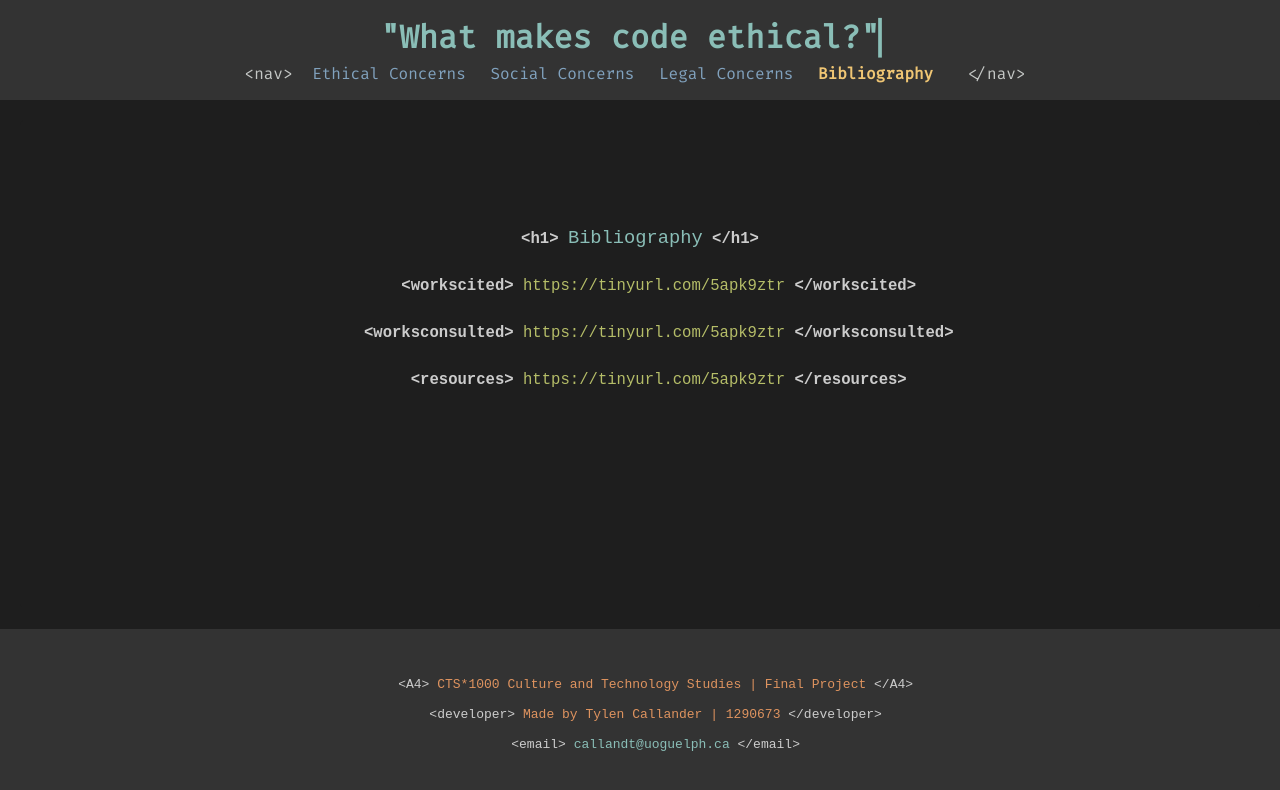
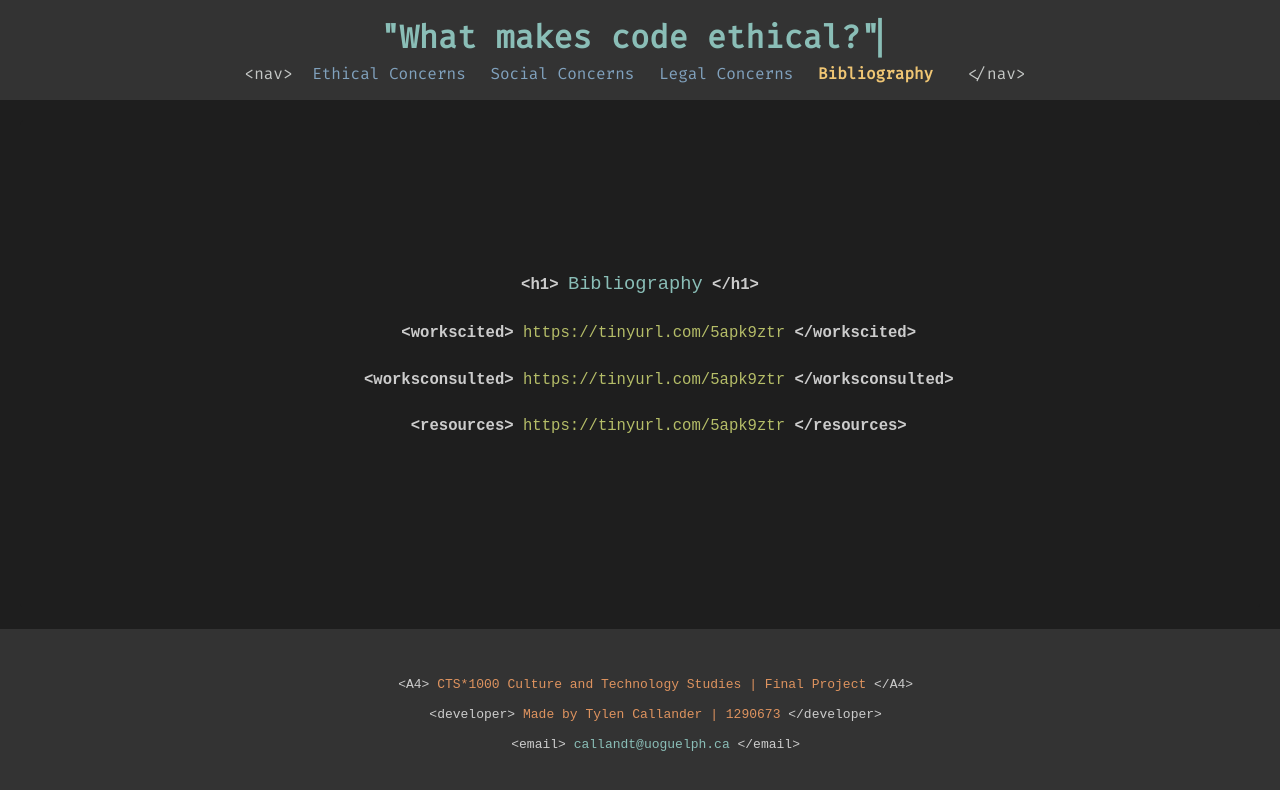
Before and after one commit to TylenCallander/CTS1000-Website, a plain HTML site: page biblio.html in a window 1280 px wide. Drawn offline with Linux system fonts and the light colour scheme.

Commit message:
Update biblio.html

```diff
--- a/biblio.html
+++ b/biblio.html
@@ -20,7 +20,7 @@
     <main>
         <!-- Use preformatted tags to simulate terminal output -->
         <pre><code class="main-code">
-    <span class="tag"><br><br><br>&lt;h1&gt;</span> <span class="heading">Bibliography</span><span class="tag"> &lt;/h1&gt;</span><br>
+    <span class="tag"><br><br><br><br><br>&lt;h1&gt;</span> <span class="heading">Bibliography</span><span class="tag"> &lt;/h1&gt;</span><br>
     <span class="tag">&lt;workscited&gt;</span> <a href="https://tinyurl.com/5apk9ztr"class="citation-link">https://tinyurl.com/5apk9ztr</a> <span class="tag">&lt;/workscited&gt;</span>
     <span class="tag"><br>    &lt;worksconsulted&gt;</span> <a href="https://tinyurl.com/5apk9ztr"class="citation-link">https://tinyurl.com/5apk9ztr</a> <span class="tag">&lt;/worksconsulted&gt;</span>
     <span class="tag"><br>    &lt;resources&gt;</span> <a href="https://tinyurl.com/5apk9ztr"class="citation-link">https://tinyurl.com/5apk9ztr</a> <span class="tag">&lt;/resources&gt;</span>
```
